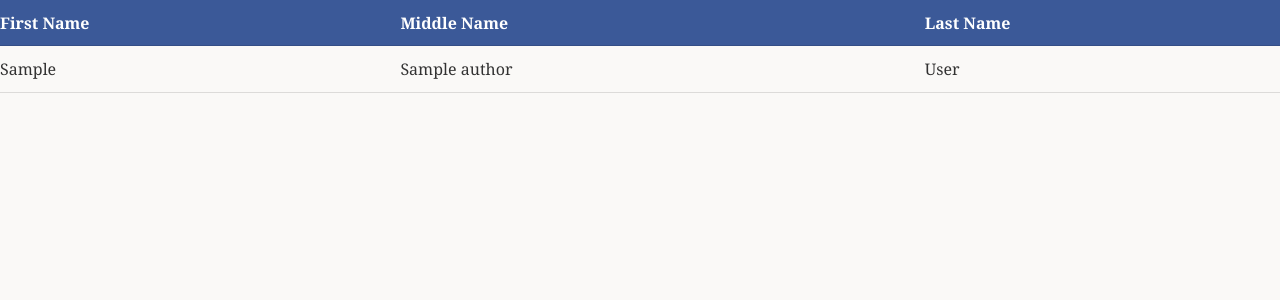
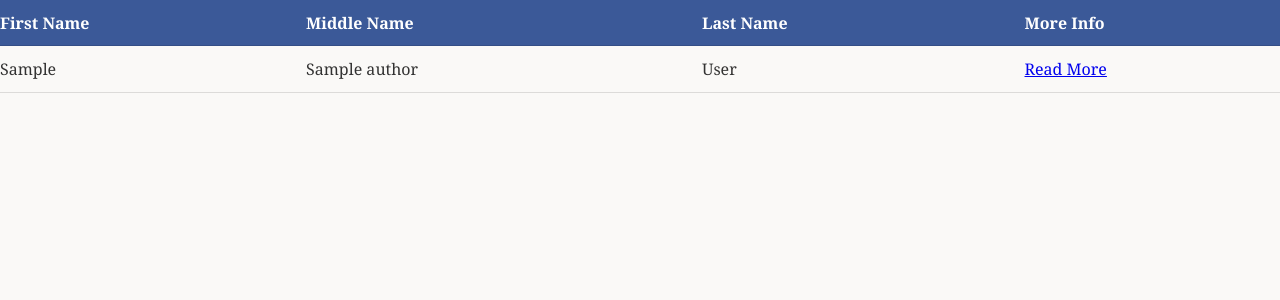
Before and after one commit to KNaiskes/books-swapping, a Django app: page /books/authors/ in a window 1280 px wide. Shown: the part 55-355 px from the top of the page. Run offline with Django 3.2, Linux system fonts and the light colour scheme; tables that the repository leaves empty hold one stand-in row (values such as "Sample post").

Commit message:
Add more info th in authors table - url to author_details view

```diff
--- a/books/templates/books/authors.html
+++ b/books/templates/books/authors.html
@@ -7,12 +7,15 @@
     <th>First Name</th>
     <th>Middle Name</th>
     <th>Last Name</th>
+    <th>More Info</th>
   </tr>
   <tr>
   {% for author in authors_list %}
   <td>{{author.first_name}}</td>
   <td>{{author.middle_name}}</td>
   <td>{{author.last_name}}</td>
+  <td><a href="{% url 'books:author_details' author_id=author.id %}">
+      Read More</a></td>
   </tr>
   {% endfor %}
 </table>
```
